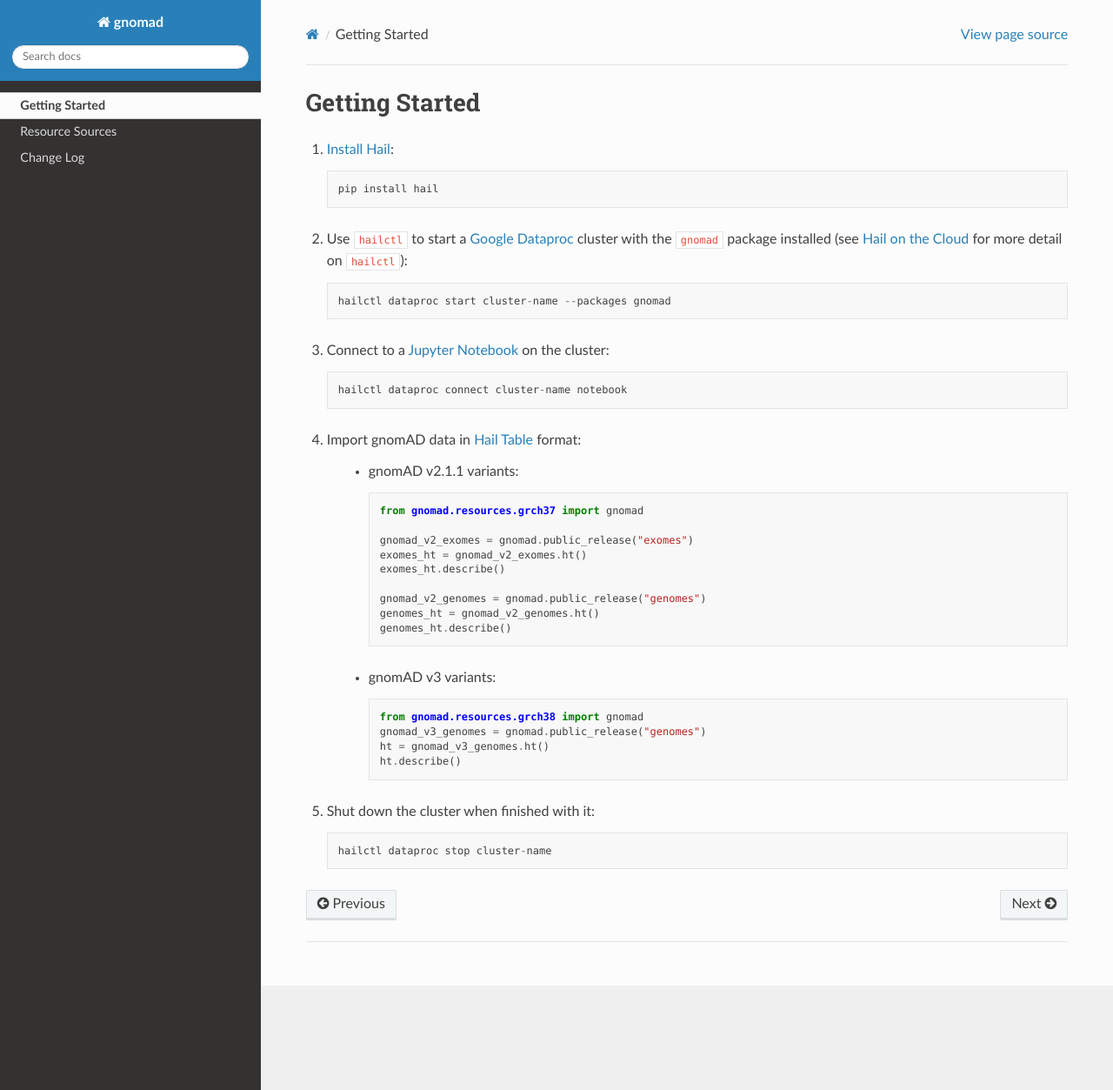
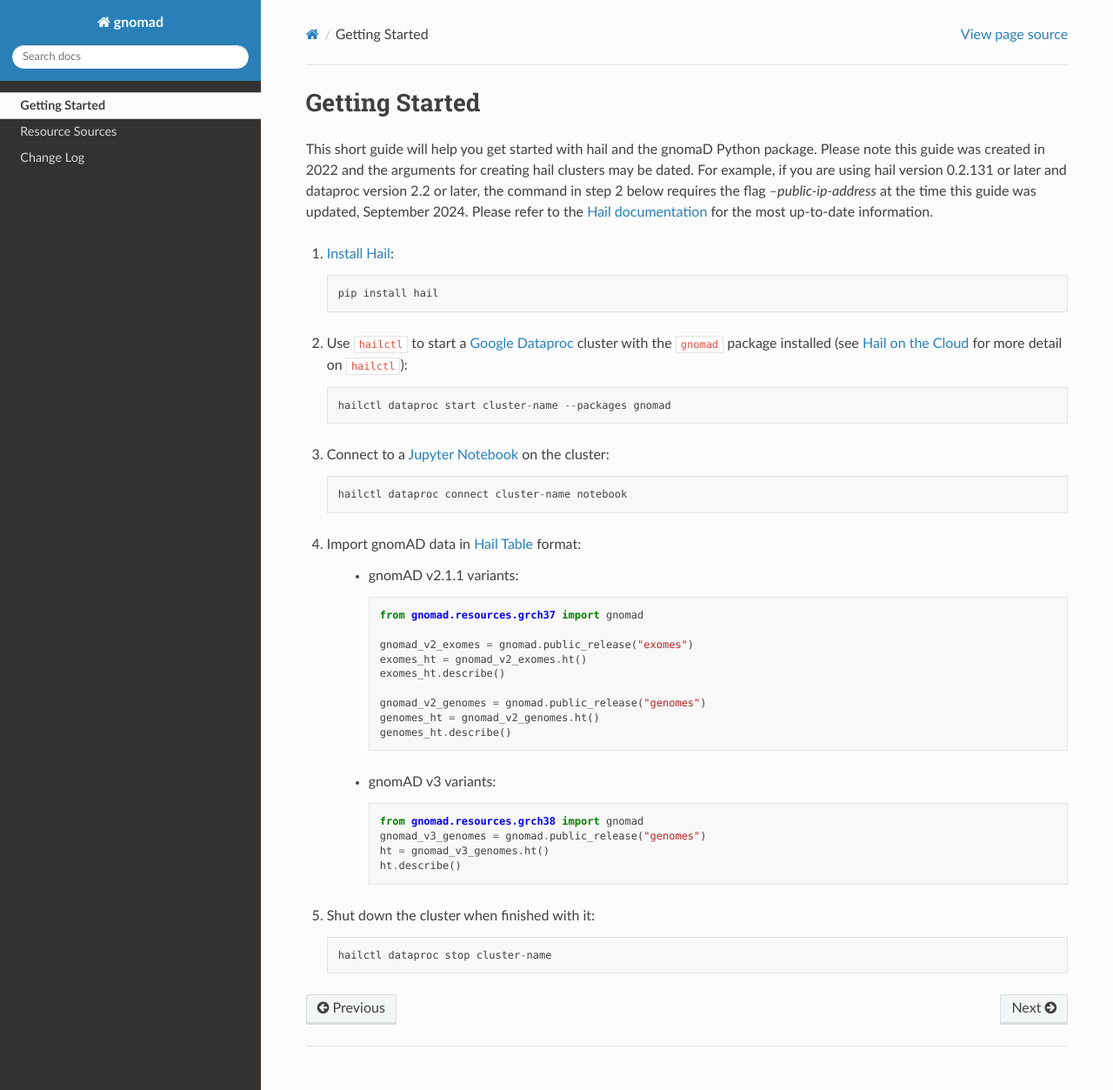
Before and after one commit to broadinstitute/gnomad_methods, a Sphinx documentation site: the page built from docs/getting_started.rst, in a window 1280 px wide and 1253 px high. Shown: the whole window at 87% size. Built offline with Sphinx 7.4.7 and the Read the Docs theme 2.0.0, drawn with Linux system fonts in a browser that asks for light colours; pages that are not in the unit, such as notebooks, are missing from menus.

Commit message:
Update getting started with warning on versions

```diff
--- a/docs/getting_started.rst
+++ b/docs/getting_started.rst
@@ -1,5 +1,8 @@
 Getting Started
 ===============
+
+This short guide will help you get started with hail and the gnomaD Python package. Please note this guide was created in 2022 and the arguments for creating hail clusters may be dated. For example, if you are using hail version 0.2.131 or later and dataproc version 2.2 or later, the command in step 2 below requires the flag `--public-ip-address` at the time this guide was updated, September 2024. Please refer to the `Hail documentation <https://hail.is/docs/0.2/getting_started.html>`_ for the most up-to-date information.
+
 
 1. `Install Hail <https://hail.is/docs/0.2/getting_started.html#installation>`_::
 
```
